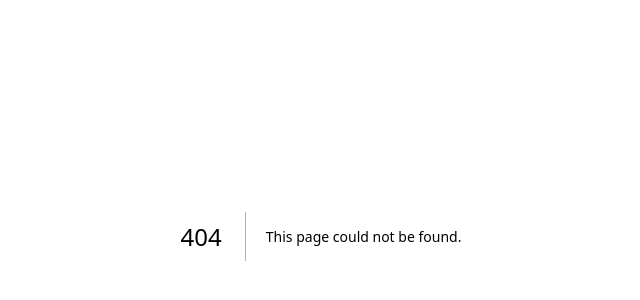
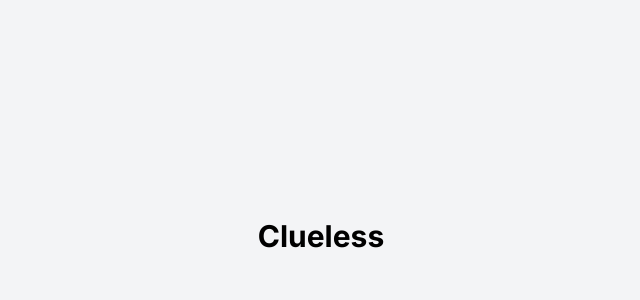
Before and after one commit to Lorisk1210/Innovision-Starthack25, a Next.js app: page /clueless in a window 1280 px wide. Before the commit this address had no page. Shown: the part 164-464 px from the top of the page, without its empty margins (319-959 px from the left). Built offline with nearby package versions, Linux system fonts and the light colour scheme.

Commit message:
dashboard routing

```diff
--- /dev/null
+++ b/app/clueless/page.tsx
@@ -0,0 +1,9 @@
+"use client";
+
+export default function Dashboard() {
+    return (
+        <div className="flex items-center justify-center h-screen bg-gray-100">
+            <h1 className="text-3xl font-bold">Clueless</h1>
+        </div>
+    );
+}
--- /dev/null
+++ b/app/hesitant/page.tsx
@@ -0,0 +1,9 @@
+"use client";
+
+export default function Dashboard() {
+    return (
+        <div className="flex items-center justify-center h-screen bg-gray-100">
+            <h1 className="text-3xl font-bold">Hesitant</h1>
+        </div>
+    );
+}
--- /dev/null
+++ b/app/motivated/page.tsx
@@ -0,0 +1,9 @@
+"use client";
+
+export default function Dashboard() {
+    return (
+        <div className="flex items-center justify-center h-screen bg-gray-100">
+            <h1 className="text-3xl font-bold">Motivated</h1>
+        </div>
+    );
+}
--- a/app/page.tsx
+++ b/app/page.tsx
@@ -101,7 +101,7 @@
 
                 // Redirect after state update
                 setTimeout(() => {
-                    router.push(`/result?persona=${highestPersona}`);
+                    router.push(`/${highestPersona}`);
                 }, 100);
 
                 return updatedResponses;
```
